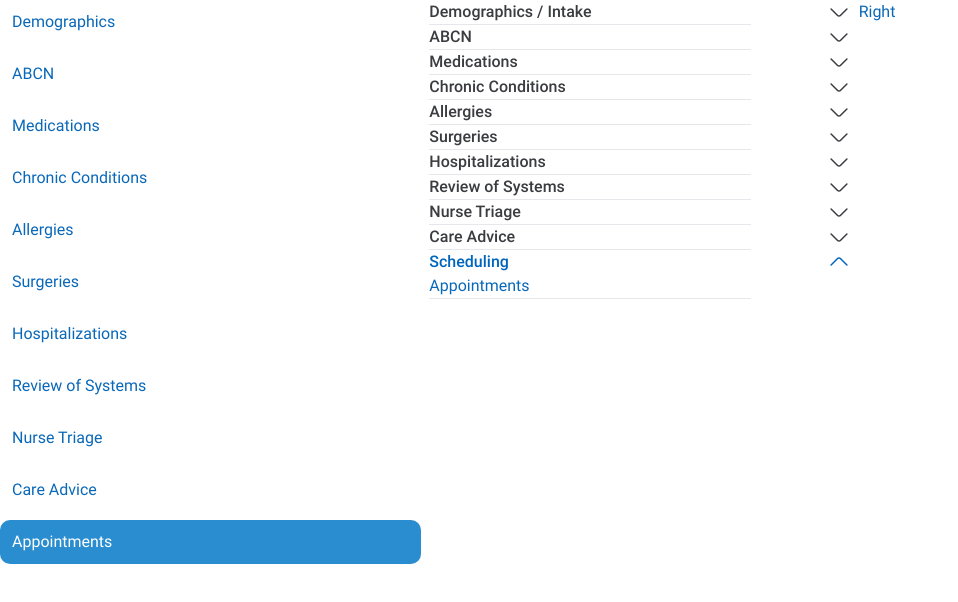
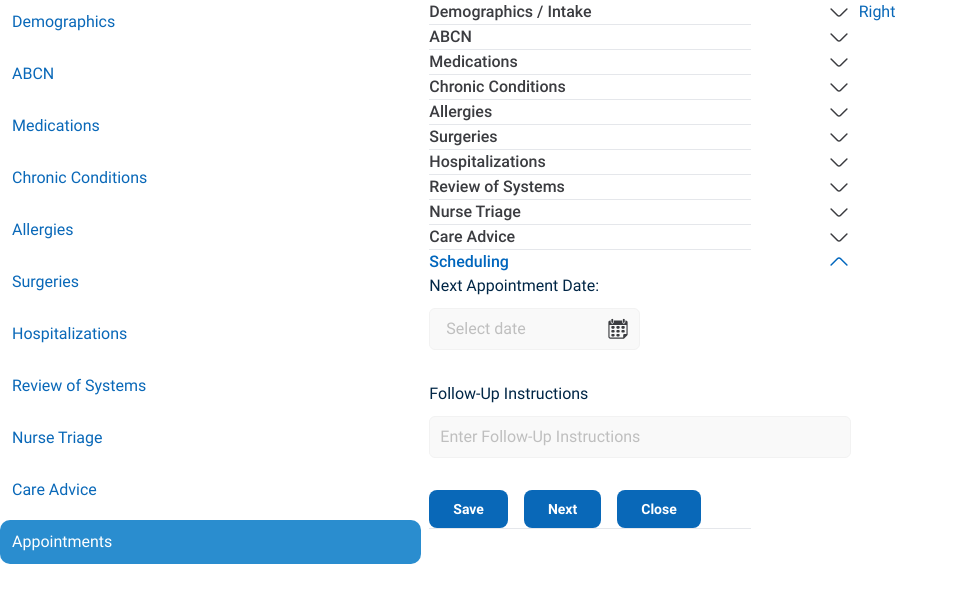
Before and after one commit to dhavalusdad/Encounter, a React (Vite) app: page / in a window 1280 px wide. Both pictures are taken after a click on the element "Appointments". Shown: the top 602 px of the page, without its empty margins (0-958 px from the left). Built offline with nearby package versions, Linux system fonts and the light colour scheme.

Commit message:
(CM) : new form add

```diff
--- a/src/components/Layout/Forms/ABDN.tsx
+++ b/src/components/Layout/Forms/ABDN.tsx
@@ -1,8 +1,27 @@
 import { Button, handleRedirect, InputField } from '@encounter/common'
+import { encounterSelector } from '@encounter/redux/ducks/encounter';
 import React from 'react'
+import { useForm } from 'react-hook-form';
+import { useSelector } from 'react-redux';
+import { tabArray } from '@encounter/constant';
+import { dispatchToast } from '@encounter/redux/dispatch/toast.dispatch';
+import { dispatchSetActiveForm, dispatchUpdateEncounterValue } from '@encounter/redux/dispatch/encounter.dispatch';
+
 
 export
   const ABDN = () => {
+    const { form } = useSelector(encounterSelector);
+    const { handleSubmit, setValue, getValues, reset, register } = useForm<
+      (typeof form)['abcn']
+    >({
+      mode: 'onChange',
+      defaultValues: form['abcn']
+    });
+
+    const currentForm = tabArray.find((el) => el.id === 'abcn');
+    const defaultValue = currentForm?.defaultValue;
+    const nextForm = currentForm?.nextId;
+    const previousForm = currentForm?.previousId;
     return (
       <>
         <InputField
@@ -14,6 +33,7 @@ export
           inputClass="!border-Gray-300 placeholder:!text-Gray-600"
           parentClassName="min-h-50px py-3 rounded-lg w-full sm:w-auto"
           errorClass=""
+          register={register}
         // maxLength={15}
         />
         <p>To complete this section, launch the ABCN application:</p>
@@ -32,18 +52,29 @@ export
         {/* Buttons */}
         <div className="flex flex-col sm:flex-row gap-4 mt-4">
           <Button
+            onClick={handleSubmit((value) => {
+              dispatchUpdateEncounterValue({ abcn: value })
+              dispatchToast('Form saved successfully', 'success')
+            }
+            )}
             title="Save"
             variant="filled"
             className="min-h-30px py-3 px-6 rounded-lg w-full sm:w-auto bg-Primary-500 text-white"
             isIconFirst
           />
           <Button
+            onClick={() => dispatchSetActiveForm(nextForm)}
             title="Next"
             variant="filled"
             className="min-h-30px py-3 px-6 rounded-lg w-full sm:w-auto !bg-Primary-500 text-white"
           />
           <Button
-            title="Close"
+            onClick={() => {
+              reset(defaultValue, { shouldValidate: true });
+              dispatchUpdateEncounterValue({ abcn: defaultValue });
+              dispatchToast('Form reset successfully', 'success')
+            }}
+            title="Clear"
             variant="filled"
             className="min-h-30px py-3 px-6 rounded-lg w-full sm:w-auto bg-Primary-500 text-white"
           />
--- a/src/components/Layout/Forms/Appointments.tsx
+++ b/src/components/Layout/Forms/Appointments.tsx
@@ -1,8 +1,54 @@
+import { Button, InputField } from '@encounter/common'
+import SelectDatePicker from '@encounter/common/components/Datepicker'
 import React from 'react'
 
 const Appointments = () => {
   return (
-    <div>Appointments</div>
+    <>
+      <div className="w-full sm:w-2/4">
+        <SelectDatePicker
+          label="Next Appointment Date:"
+          placeholder="Select date"
+          maxDate={new Date()}
+          errorClass="text-red-500"
+        // value={getValues('dateOfBirth')}
+        // onChange={(date) =>
+        //   setValue('dateOfBirth', date?.toISOString(), {
+        //     shouldValidate: true
+        //   })
+        // }
+        />
+      </div>
+      <InputField
+        type="text"
+        label="Follow-Up Instructions"
+        labelClass="!text-Primary-900 mb-2.5 block"
+        placeholder="Enter Follow-Up Instructions"
+        name="followUp"
+        inputClass="!border-Gray-300 placeholder:!text-Gray-600"
+        parentClassName="min-h-50px py-3 rounded-lg w-full sm:w-auto"
+        errorClass=""
+      />
+      {/* Buttons */}
+      <div className="flex flex-col sm:flex-row gap-4 mt-0">
+        <Button
+          title="Save"
+          variant="filled"
+          className="min-h-30px py-3 px-6 rounded-lg w-full sm:w-auto bg-Primary-500 text-white"
+          isIconFirst
+        />
+        <Button
+          title="Next"
+          variant="filled"
+          className="min-h-30px py-3 px-6 rounded-lg w-full sm:w-auto !bg-Primary-500 text-white"
+        />
+        <Button
+          title="Close"
+          variant="filled"
+          className="min-h-30px py-3 px-6 rounded-lg w-full sm:w-auto bg-Primary-500 text-white"
+        />
+      </div>
+    </>
   )
 }
 
--- a/src/components/Layout/Forms/CareAdvice.tsx
+++ b/src/components/Layout/Forms/CareAdvice.tsx
@@ -1,8 +1,39 @@
+import { Button, InputField } from '@encounter/common'
 import React from 'react'
 
 const CareAdvice = () => {
   return (
-    <div>CareAdvice</div>
+    <>
+      <InputField
+        type="text"
+        label="Care Advice"
+        labelClass="!text-Primary-900 mb-2.5 block"
+        placeholder="Enter Care Advice"
+        name="careAdvice"
+        inputClass="!border-Gray-300 placeholder:!text-Gray-600"
+        parentClassName="min-h-50px py-3 rounded-lg w-full sm:w-auto"
+        errorClass=""
+      />
+      {/* Buttons */}
+      <div className="flex flex-col sm:flex-row gap-4 mt-0">
+        <Button
+          title="Save"
+          variant="filled"
+          className="min-h-30px py-3 px-6 rounded-lg w-full sm:w-auto bg-Primary-500 text-white"
+          isIconFirst
+        />
+        <Button
+          title="Next"
+          variant="filled"
+          className="min-h-30px py-3 px-6 rounded-lg w-full sm:w-auto !bg-Primary-500 text-white"
+        />
+        <Button
+          title="Close"
+          variant="filled"
+          className="min-h-30px py-3 px-6 rounded-lg w-full sm:w-auto bg-Primary-500 text-white"
+        />
+      </div>
+    </>
   )
 }
 
--- a/src/components/Layout/Forms/Demographics.tsx
+++ b/src/components/Layout/Forms/Demographics.tsx
@@ -90,9 +90,9 @@ export const Demographics = () => {
       {/* Buttons */}
       <div className="flex flex-col sm:flex-row gap-4 mt-4">
         <Button
-          onClick={handleSubmit((value) =>{
-              dispatchUpdateEncounterValue({ demographics: value })
-              dispatchToast('Form saved successfully', 'success')
+          onClick={handleSubmit((value) => {
+            dispatchUpdateEncounterValue({ demographics: value })
+            dispatchToast('Form saved successfully', 'success')
           }
           )}
           title="Save"
--- a/src/components/Layout/Forms/NurseTriage.tsx
+++ b/src/components/Layout/Forms/NurseTriage.tsx
@@ -1,8 +1,36 @@
+import { Button, handleRedirect, InputField } from '@encounter/common'
 import React from 'react'
 
 const NurseTriage = () => {
   return (
-    <div>NurseTriage</div>
+    <>
+      <p>To complete this section, launch the Nurse Protocol application:</p>
+      <Button
+        title="Launch Protocol application"
+        variant="filled"
+        className="min-h-30px py-3 px-6 rounded-lg w-full sm:w-auto bg-Primary-500 text-white"
+        onClick={handleRedirect}
+      />
+      {/* Buttons */}
+      <div className="flex flex-col sm:flex-row gap-4 mt-0">
+        <Button
+          title="Save"
+          variant="filled"
+          className="min-h-30px py-3 px-6 rounded-lg w-full sm:w-auto bg-Primary-500 text-white"
+          isIconFirst
+        />
+        <Button
+          title="Next"
+          variant="filled"
+          className="min-h-30px py-3 px-6 rounded-lg w-full sm:w-auto !bg-Primary-500 text-white"
+        />
+        <Button
+          title="Close"
+          variant="filled"
+          className="min-h-30px py-3 px-6 rounded-lg w-full sm:w-auto bg-Primary-500 text-white"
+        />
+      </div>
+    </>
   )
 }
 
--- a/src/constant/index.ts
+++ b/src/constant/index.ts
@@ -17,7 +17,9 @@ export const tabArray = [
     id: 'abcn',
     nextId: 'medications',
     previousId: 'demographics',
-    defaultValue: {}
+    defaultValue: {
+      chiefComplaint: ''
+    }
   },
   {
     tabName: 'Medications',
@@ -49,7 +51,7 @@ export const tabArray = [
     id: 'surgeries',
     nextId: 'hospitalizations',
     previousId: 'allergies',
-    defaultValue: {},
+    defaultValue: {}
   },
   {
     tabName: 'Hospitalizations',
@@ -57,7 +59,7 @@ export const tabArray = [
     id: 'hospitalizations',
     nextId: 'reviewSystems',
     previousId: 'surgeries',
-    defaultValue: {},
+    defaultValue: {}
   },
   {
     tabName: 'Review of Systems',
@@ -65,7 +67,7 @@ export const tabArray = [
     id: 'reviewSystems',
     nextId: 'nurseTriage',
     previousId: 'hospitalizations',
-    defaultValue: {},
+    defaultValue: {}
   },
   {
     tabName: 'Nurse Triage',
@@ -73,7 +75,7 @@ export const tabArray = [
     id: 'nurseTriage',
     nextId: 'careAdvice',
     previousId: 'reviewSystems',
-    defaultValue: {},
+    defaultValue: {}
   },
   {
     tabName: 'Care Advice',
@@ -81,13 +83,13 @@ export const tabArray = [
     id: 'careAdvice',
     nextId: 'appointments',
     previousId: 'nurseTriage',
-    defaultValue: {},
+    defaultValue: {}
   },
   {
     tabName: 'Appointments',
     titleName: 'Scheduling',
     id: 'appointments',
     previousId: 'careAdvice',
-    defaultValue: {},
+    defaultValue: {}
   }
 ] as const;
--- a/src/redux/ducks/encounter.ts
+++ b/src/redux/ducks/encounter.ts
@@ -2,7 +2,9 @@ import type { tabArray } from '@encounter/constant';
 import { type PayloadAction, createSlice } from '@reduxjs/toolkit';
 
 export interface IEncounterType {
-  form: { [key in (typeof tabArray)[number]['id']]: (typeof tabArray)[number]['defaultValue'] };
+  form: {
+    [key in (typeof tabArray)[number]['id']]: (typeof tabArray)[number]['defaultValue'];
+  };
   activeForm: (typeof tabArray)[number]['id'] | null;
 }
 
@@ -14,7 +16,9 @@ const initialState: IEncounterType = {
       phoneNumber: '',
       dateOfBirth: ''
     },
-    abcn: {},
+    abcn: {
+      cheifComplaint: ''
+    },
     medications: {},
     chronic: {},
     allergies: {},
@@ -25,7 +29,7 @@ const initialState: IEncounterType = {
     careAdvice: {},
     appointments: {}
   },
-  activeForm: null,
+  activeForm: null
 };
 
 export const encounterSlice = createSlice({
@@ -36,7 +40,7 @@ export const encounterSlice = createSlice({
       state: IEncounterType,
       action: PayloadAction<Partial<IEncounterType['form']>>
     ) => {
-      state.form = {...state.form,...action.payload};
+      state.form = { ...state.form, ...action.payload };
     },
     setActiveForm: (
       state: IEncounterType,
```
